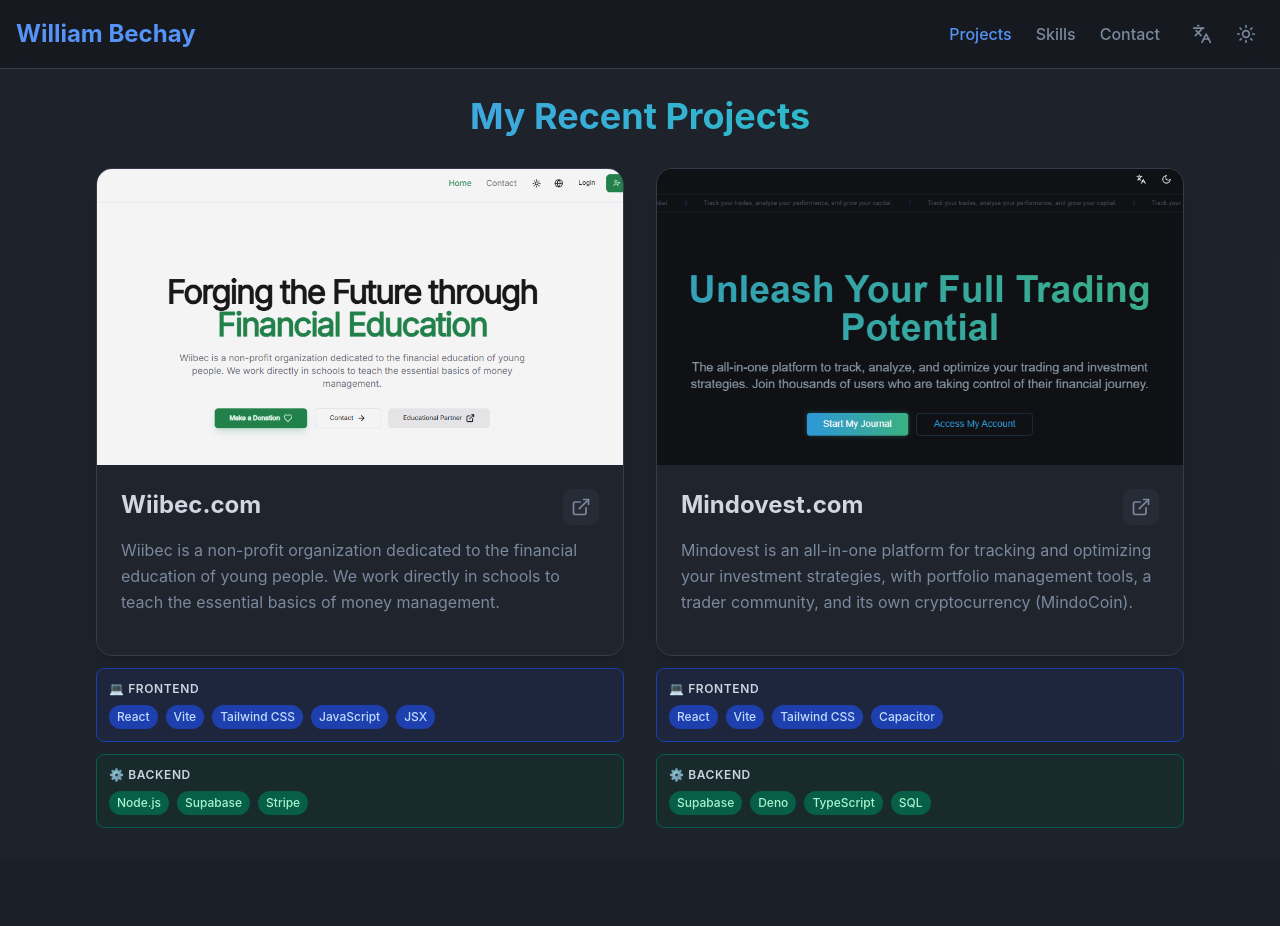
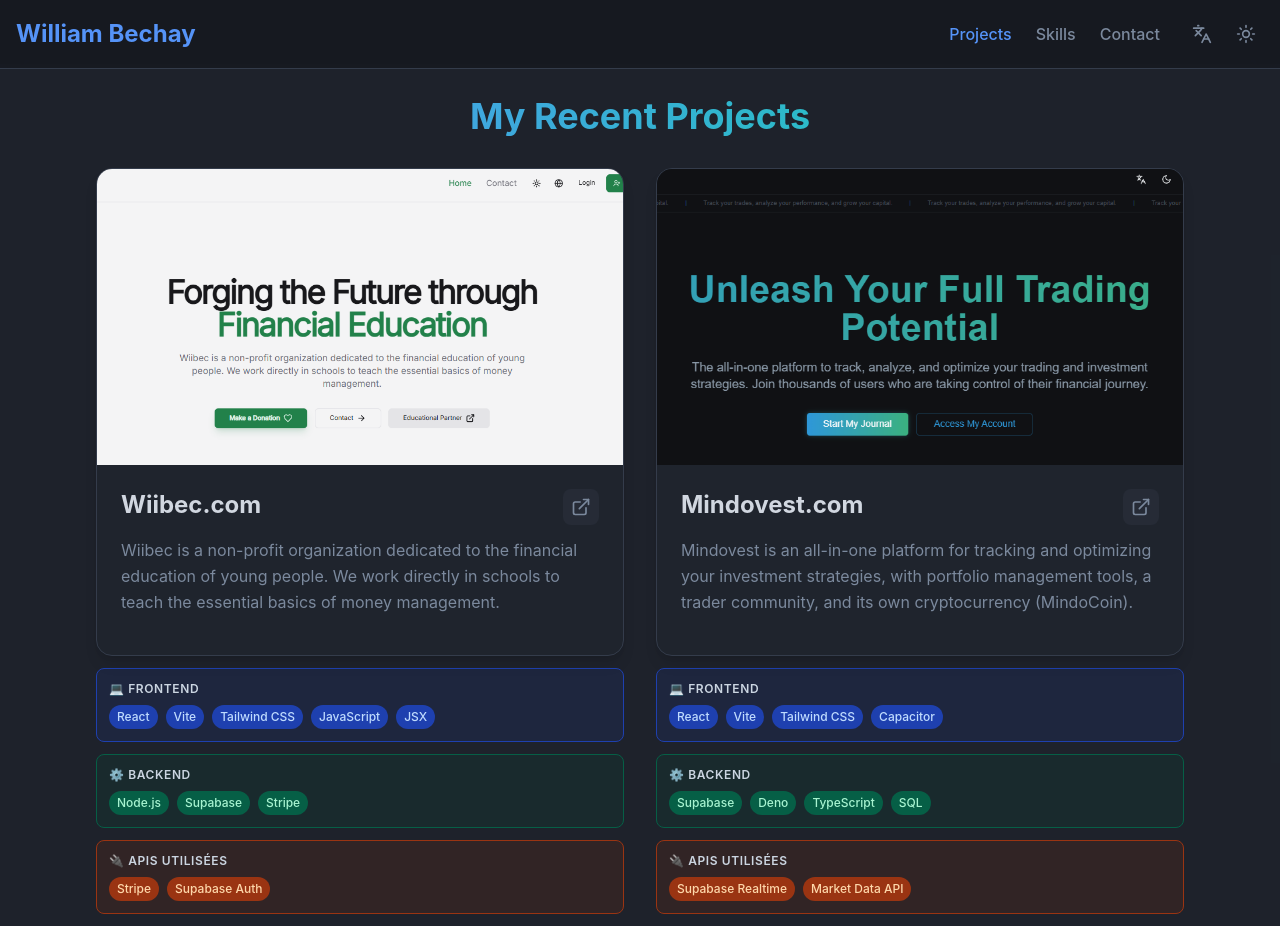
Before and after one commit to WilliamBechay/williambechay, a React (Vite) app: page / in a window 1280 px wide. Shown: the top 926 px of the page. Built offline with nearby package versions, Linux system fonts and the light colour scheme.

Commit message:
correction

```diff
--- a/src/components/Projects.jsx
+++ b/src/components/Projects.jsx
@@ -20,6 +20,7 @@
       link: 'https://wiibec.com',
       frontend: ['React', 'Vite', 'Tailwind CSS', 'JavaScript', 'JSX'],
       backend: ['Node.js', 'Supabase', 'Stripe'],
+      apis: ['Stripe', 'Supabase Auth'],
       tags: [],
     },
     {
@@ -31,6 +32,7 @@
       link: 'https://mindovest.com',
       frontend: ['React', 'Vite', 'Tailwind CSS', 'Capacitor'],
       backend: ['Supabase', 'Deno', 'TypeScript', 'SQL'],
+      apis: ['Supabase Realtime', 'Market Data API'],
       tags: [],
     },
   ];
@@ -92,6 +94,23 @@
                   ))}
                 </div>
               </div>
+
+              {/* APIs */}
+              <div className="p-3 rounded-lg bg-orange-50 dark:bg-orange-900/20 border border-orange-200 dark:border-orange-800">
+                <h4 className="text-xs font-semibold text-slate-700 dark:text-slate-300 uppercase tracking-wider mb-2">
+                  🔌 APIs utilisées
+                </h4>
+                <div className="flex flex-wrap gap-2">
+                  {project.apis.map((api, idx) => (
+                    <span
+                      key={idx}
+                      className="px-2 py-1 text-xs font-medium bg-orange-100 dark:bg-orange-800 text-orange-700 dark:text-orange-200 rounded-full"
+                    >
+                      {api}
+                    </span>
+                  ))}
+                </div>
+              </div>
             </div>
           ))}
         </div>
```
